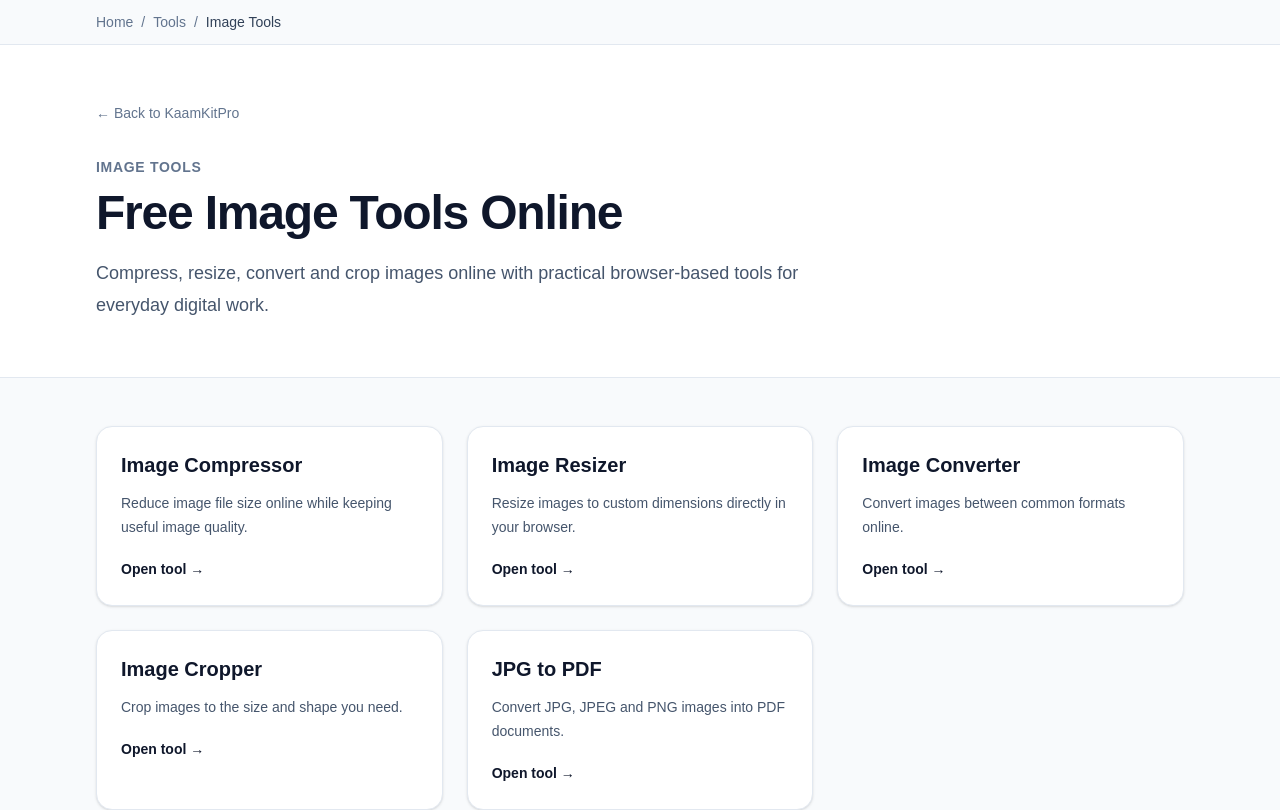
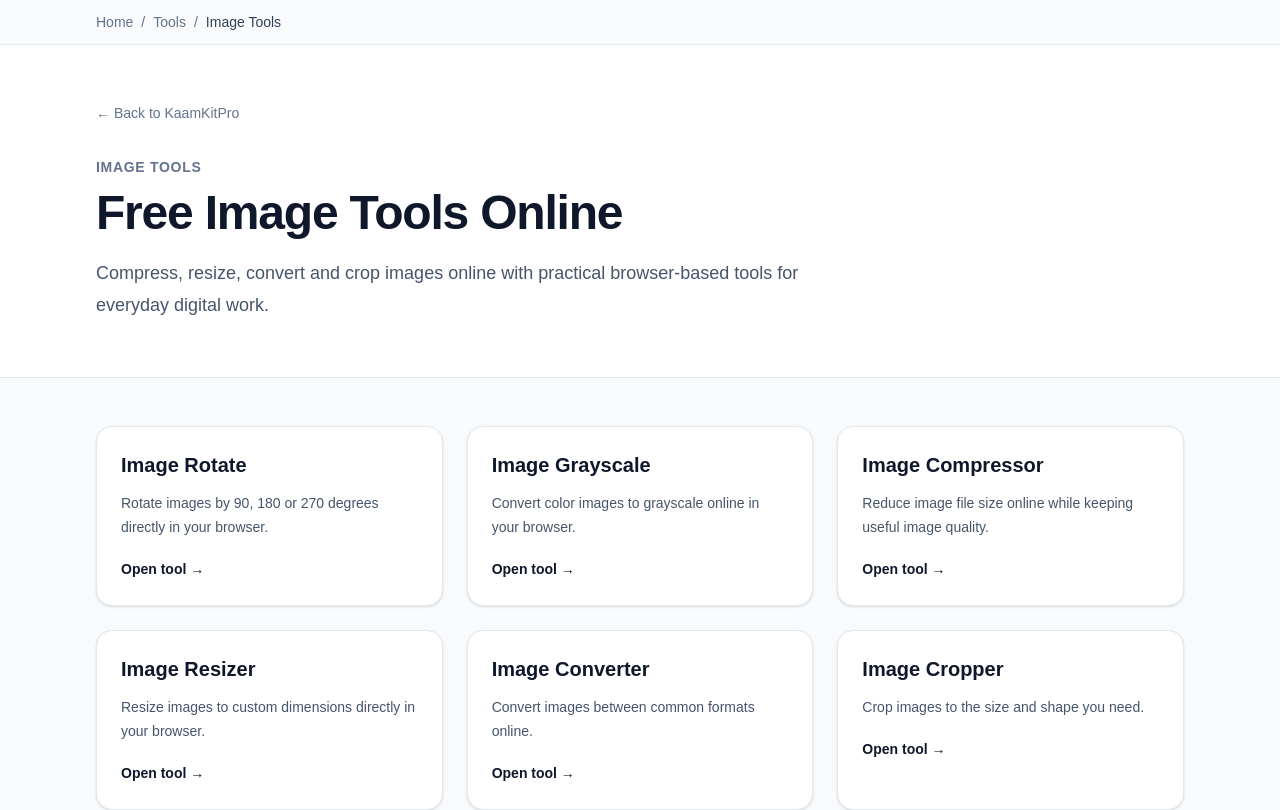
Before and after one commit to WellProSoftware/kaamkitpro, a Next.js app: page /tools/image in a window 1280 px wide. Shown: the top 810 px of the page. Built offline with nearby package versions, Linux system fonts and the light colour scheme.

Commit message:
Add new image tools to hub

```diff
--- a/src/app/tools/image/page.tsx
+++ b/src/app/tools/image/page.tsx
@@ -2,6 +2,17 @@ import Link from "next/link";
 import Breadcrumbs from "@/components/Breadcrumbs";
 
 const tools = [
+  {
+    href: "/tools/image-rotate",
+    title: "Image Rotate",
+    description: "Rotate images by 90, 180 or 270 degrees directly in your browser.",
+  },
+  {
+    href: "/tools/image-grayscale",
+    title: "Image Grayscale",
+    description: "Convert color images to grayscale online in your browser.",
+  },
+
   {
     href: "/tools/image-compressor",
     title: "Image Compressor",
```
